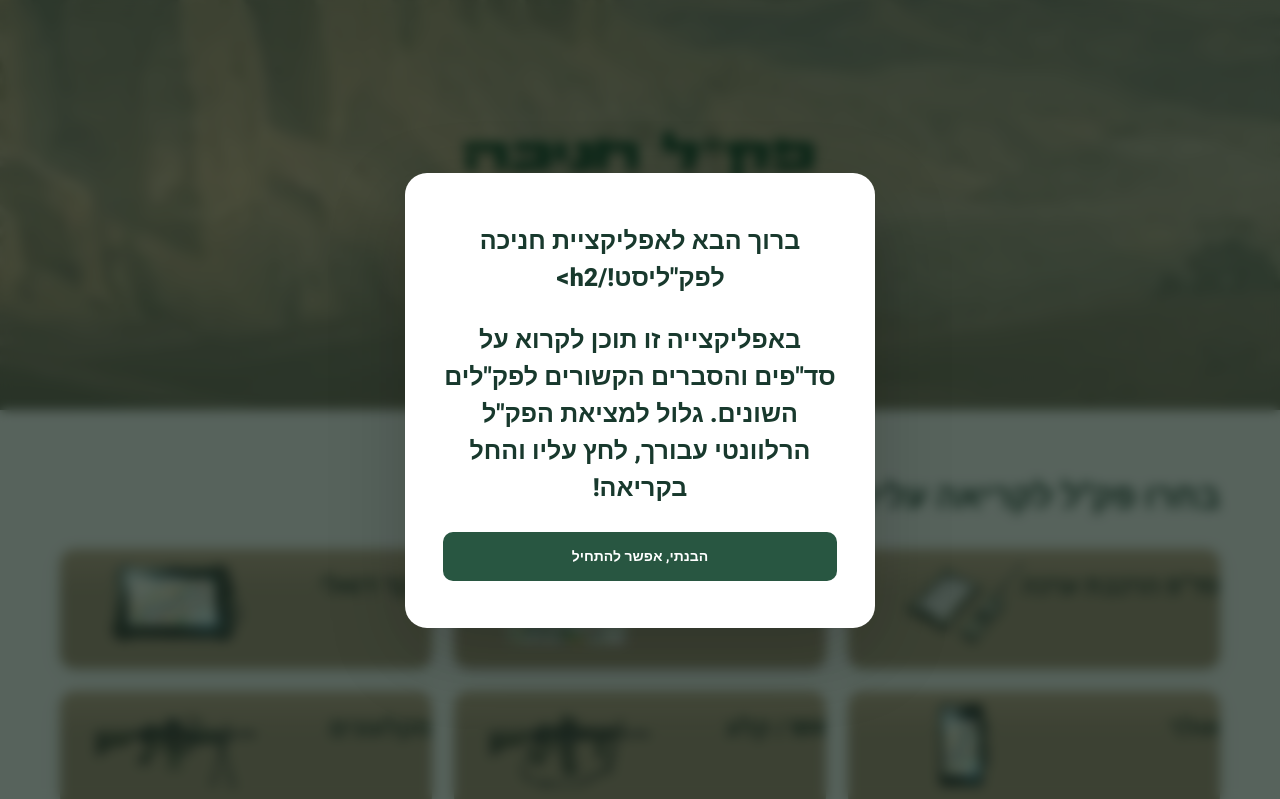
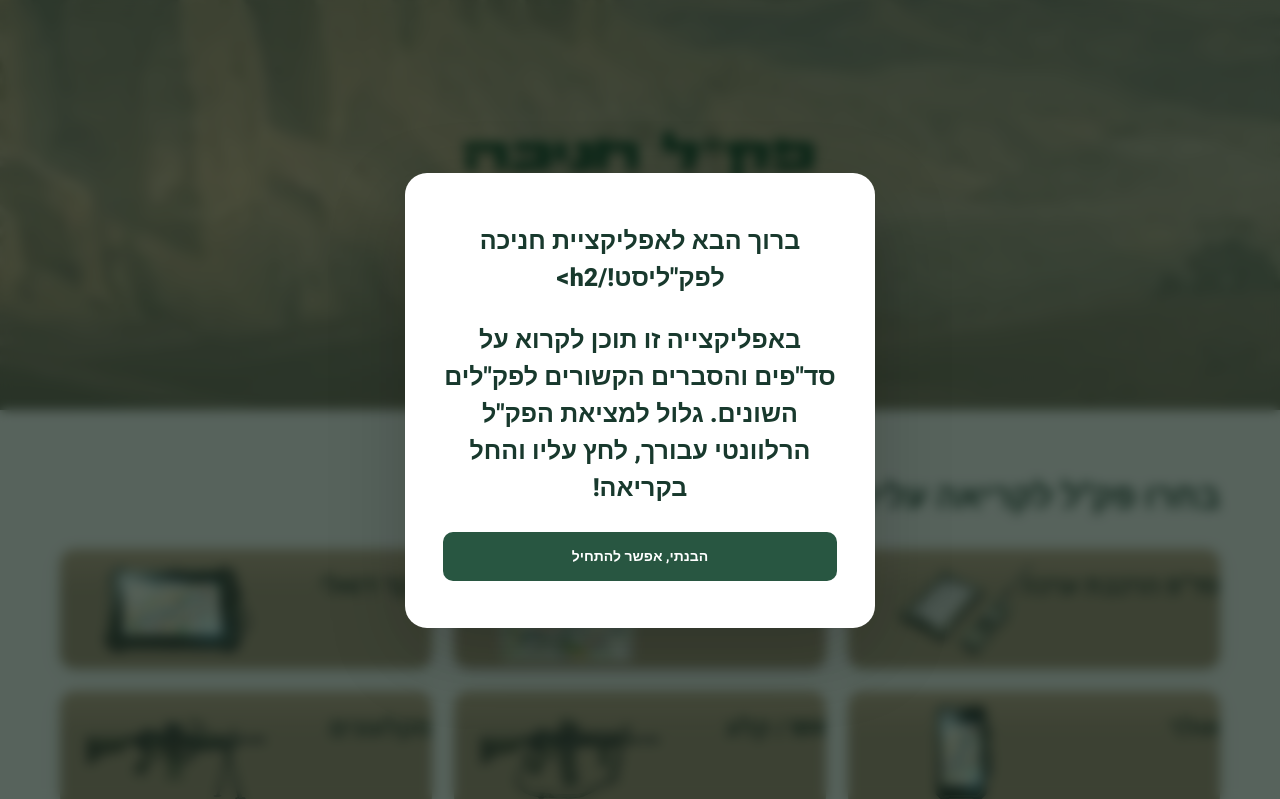
Before and after one commit to guyleeneuman/pakalListApp-, a plain HTML site: page index.html in a window 1280 px wide. Shown: the top 799 px of the page. Drawn offline with Linux system fonts and the light colour scheme.

Commit message:
Add files via upload

```diff
--- a/style.css
+++ b/style.css
@@ -196,10 +196,10 @@ button {
 
 .topic-card img {
     width: 50%;
-    height: 70%;
+    height: 95%;
     position: absolute;
     left: 20px;
-    top: 10%;
+    top: 3%;
     object-fit: cover;
     z-index: 2;
     transition: transform 0.5s ease;
```
Also changed, not shown: images/holit.png (added), images/lao.png (added), images/maklar.png (added), images/maklaron.png (added), images/yated.png (added).
